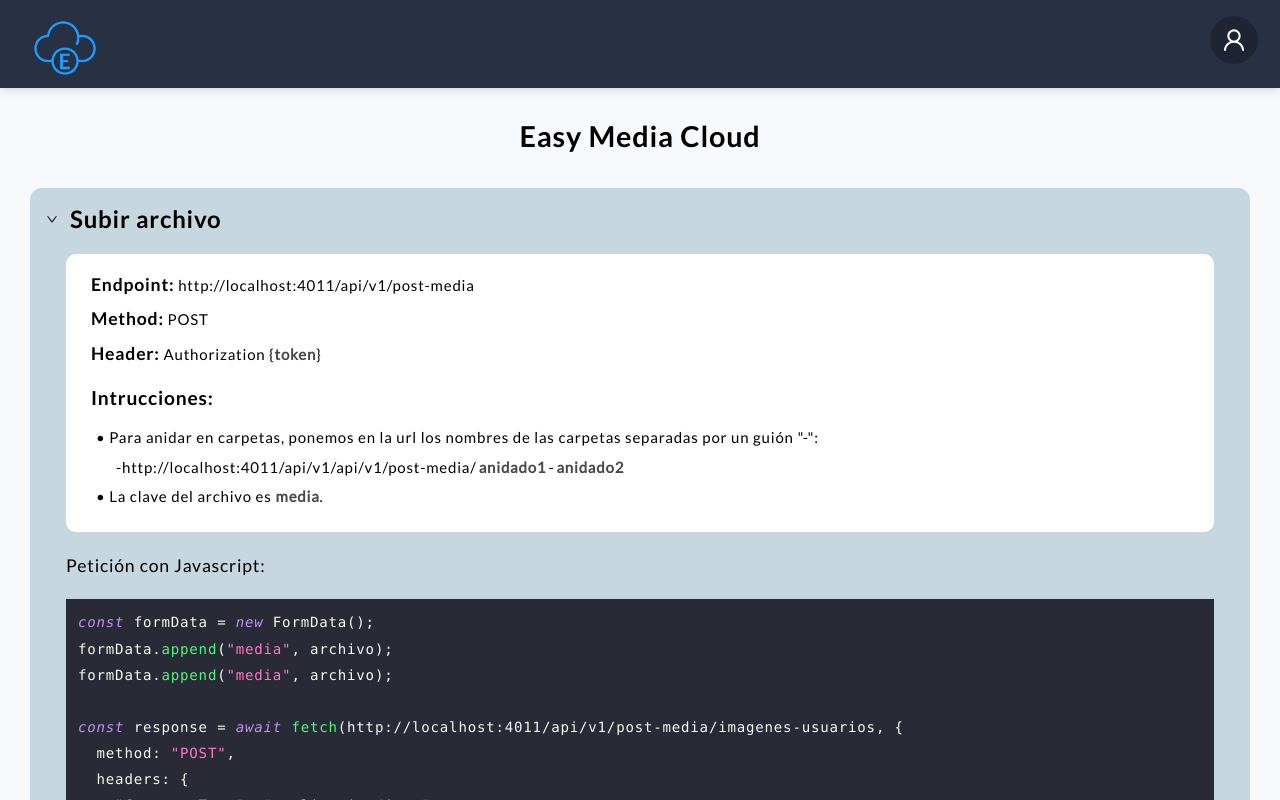
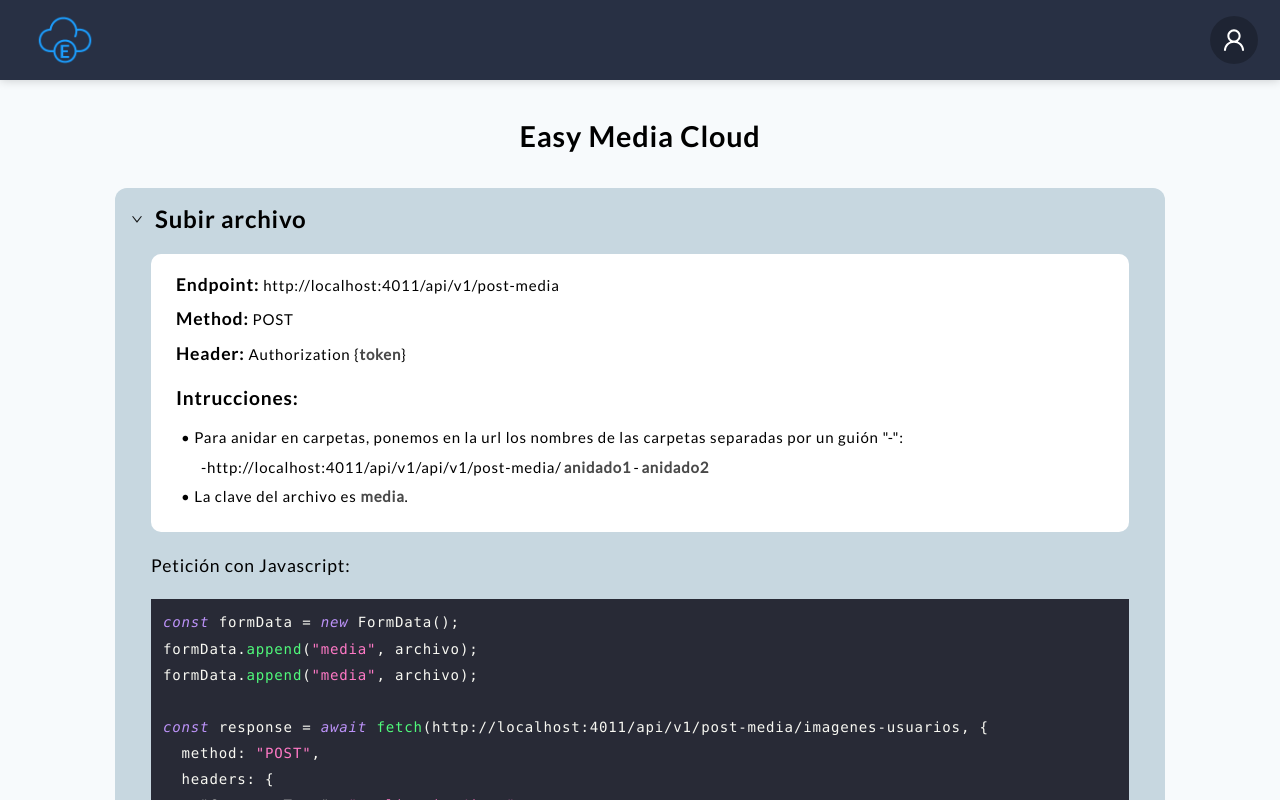
Before and after one commit to DTPF/easymediacloud-frontend-react, a React (Create React App) app: page / in a window 1280 px wide. Shown: the top 800 px of the page. Built offline with nearby package versions, Linux system fonts and the light colour scheme; no server answers.

Commit message:
change: minor styles

```diff
--- a/src/views/components/basic/apiEndpointsBasic/apiEndpointsBasic.scss
+++ b/src/views/components/basic/apiEndpointsBasic/apiEndpointsBasic.scss
@@ -1,4 +1,4 @@
 .api-doc-basic {
-  max-width: 1450px;
+  max-width: 1050px;
   margin: 0 auto;
 }
--- a/src/views/components/basic/layout/header/headerMain.scss
+++ b/src/views/components/basic/layout/header/headerMain.scss
@@ -18,11 +18,11 @@
   @include fadeIn();
 
   &__logo {
-    font-size: 2.5rem;
-    margin-top: 8px;
     margin-left: 10px;
     color: $bg-secondary;
     width: 80px;
+    max-height: 70px;
+    object-fit: contain;
     padding: 5px;
   }
 }
```
